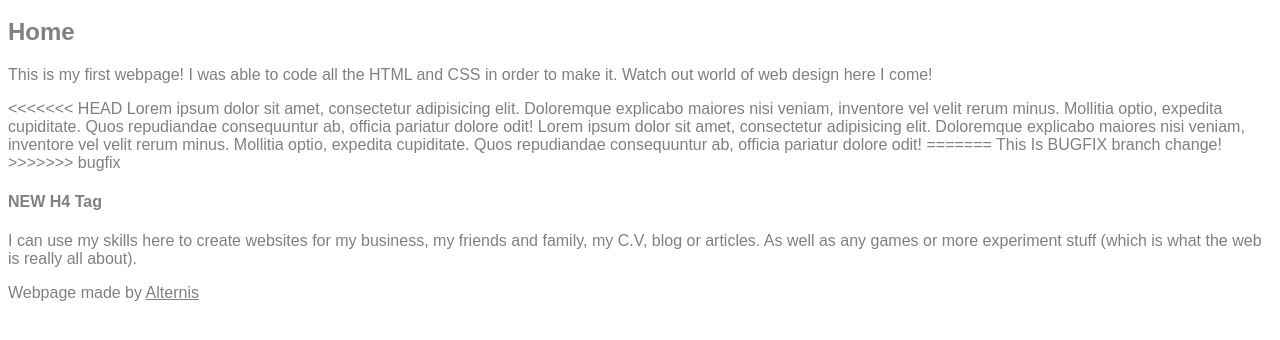
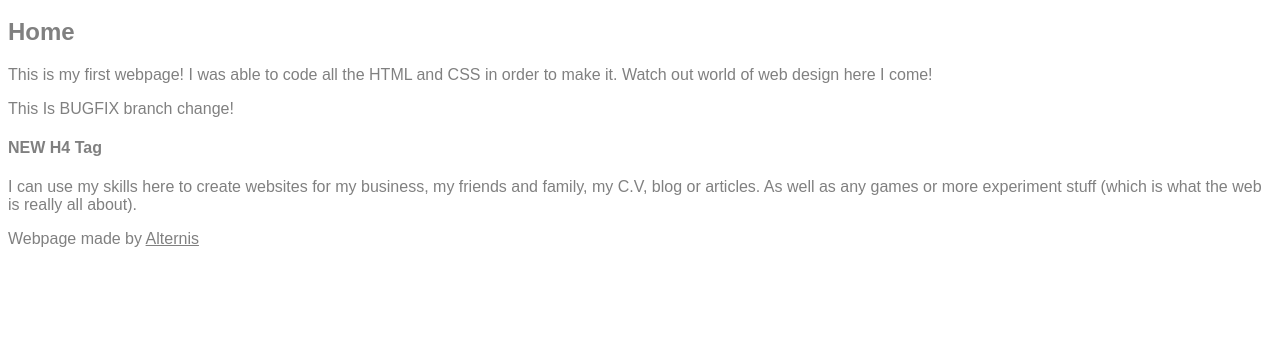
Before and after one commit to alternisws/git-basics, a plain HTML site: page index.html in a window 1280 px wide. Shown: the part 136-476 px from the top of the page. Drawn offline with Linux system fonts and the light colour scheme; files that its build step writes are made by us from their sources.

Commit message:
resolved the confilict

```diff
--- a/index.html
+++ b/index.html
@@ -35,12 +35,7 @@
 				This is my first webpage! I was able to code all the HTML and CSS in order to make it. Watch out world of web design here I come!
 			</p>
       <p>
-<<<<<<< HEAD
-        Lorem ipsum dolor sit amet, consectetur adipisicing elit. Doloremque explicabo maiores nisi veniam, inventore vel velit rerum minus. Mollitia optio, expedita cupiditate. Quos repudiandae consequuntur ab, officia pariatur dolore odit!
-        Lorem ipsum dolor sit amet, consectetur adipisicing elit. Doloremque explicabo maiores nisi veniam, inventore vel velit rerum minus. Mollitia optio, expedita cupiditate. Quos repudiandae consequuntur ab, officia pariatur dolore odit!
-=======
         This Is BUGFIX branch change!
->>>>>>> bugfix
       </p>
       <h4>NEW H4 Tag</h4>
 			<p>
```
